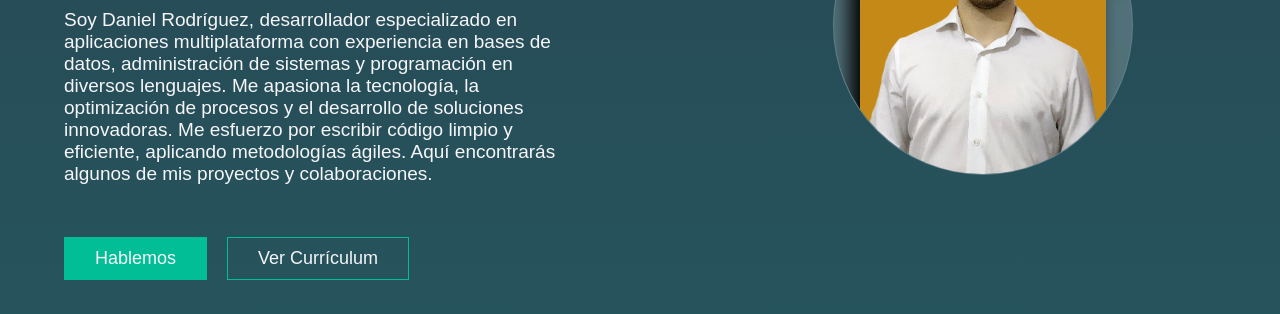
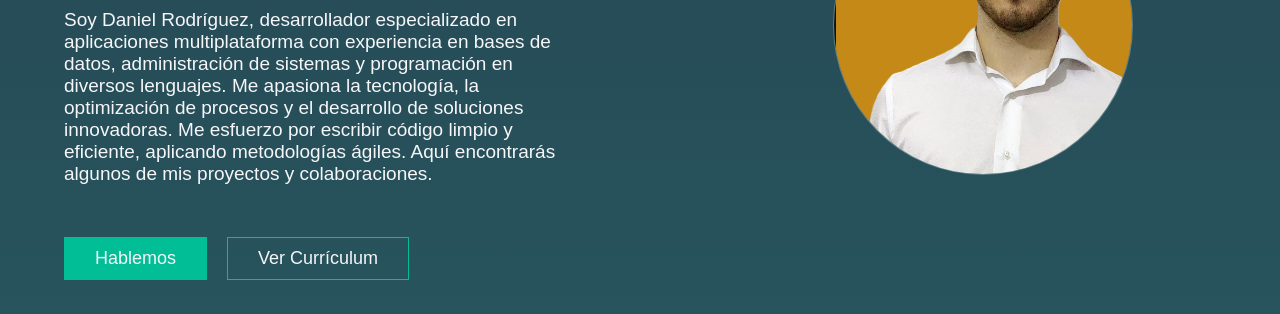
Before and after one commit to Rodriguez710/Portfolio, an Astro site: page / in a window 1280 px wide. Shown: the part 285-599 px from the top of the page. Built offline with nearby package versions, Linux system fonts and the light colour scheme; Astro itself is replaced by a stand-in of ours; no server answers; a web font is replaced by a local one.

Commit message:
update home

```diff
--- a/src/components/main/home/Home.astro
+++ b/src/components/main/home/Home.astro
@@ -283,8 +283,8 @@ import photoperfil from "../../../../public/img/photo-perfil.webp";
     position: relative;
     display: block;
     object-fit: cover;
-    height: 100%;
-    width: 100%;
+    height: 120%;
+    width: 120%;
     filter: drop-shadow(-10px -5px 10px #000) contrast(110%);
     transition: 0.3s;
   }
```
